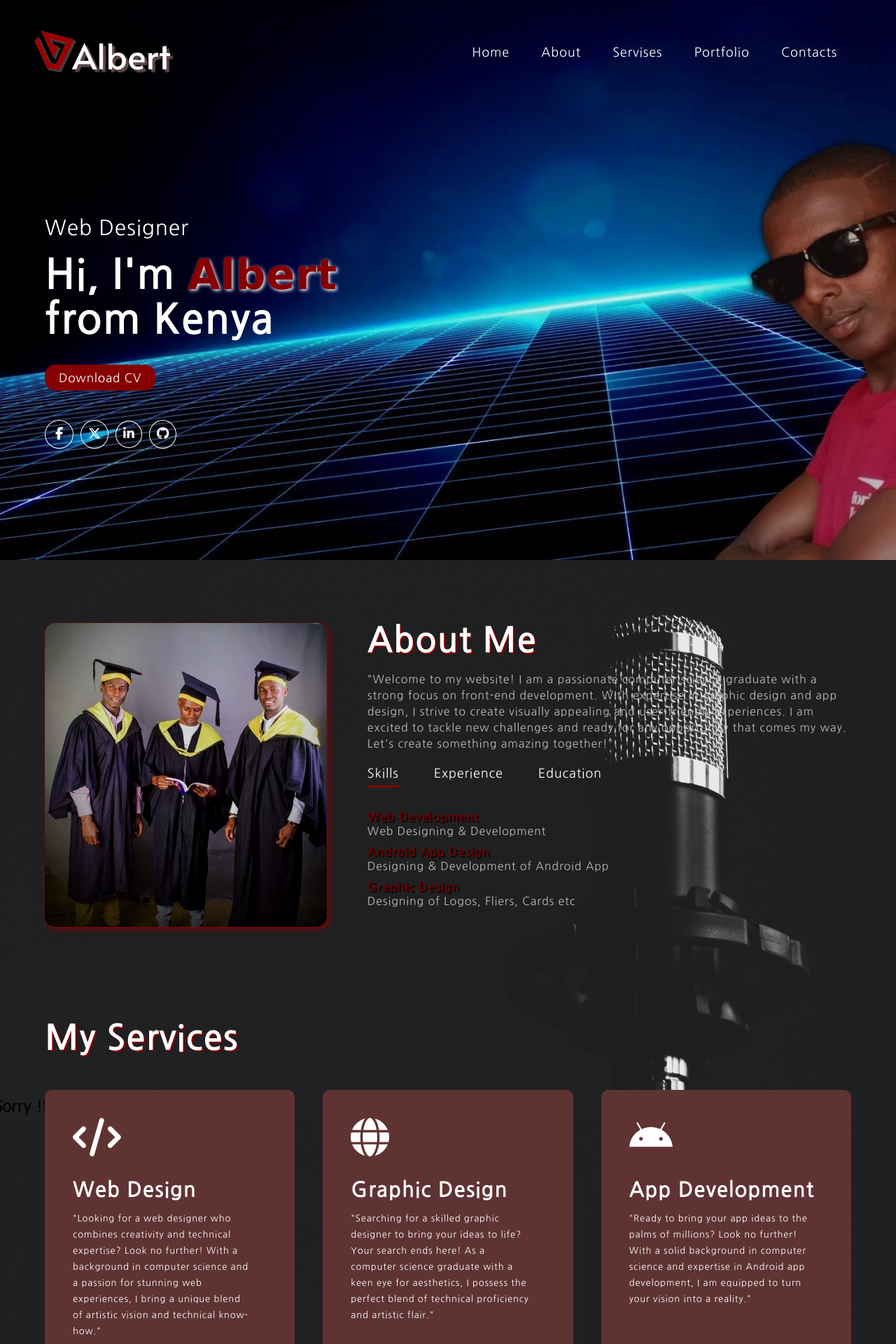
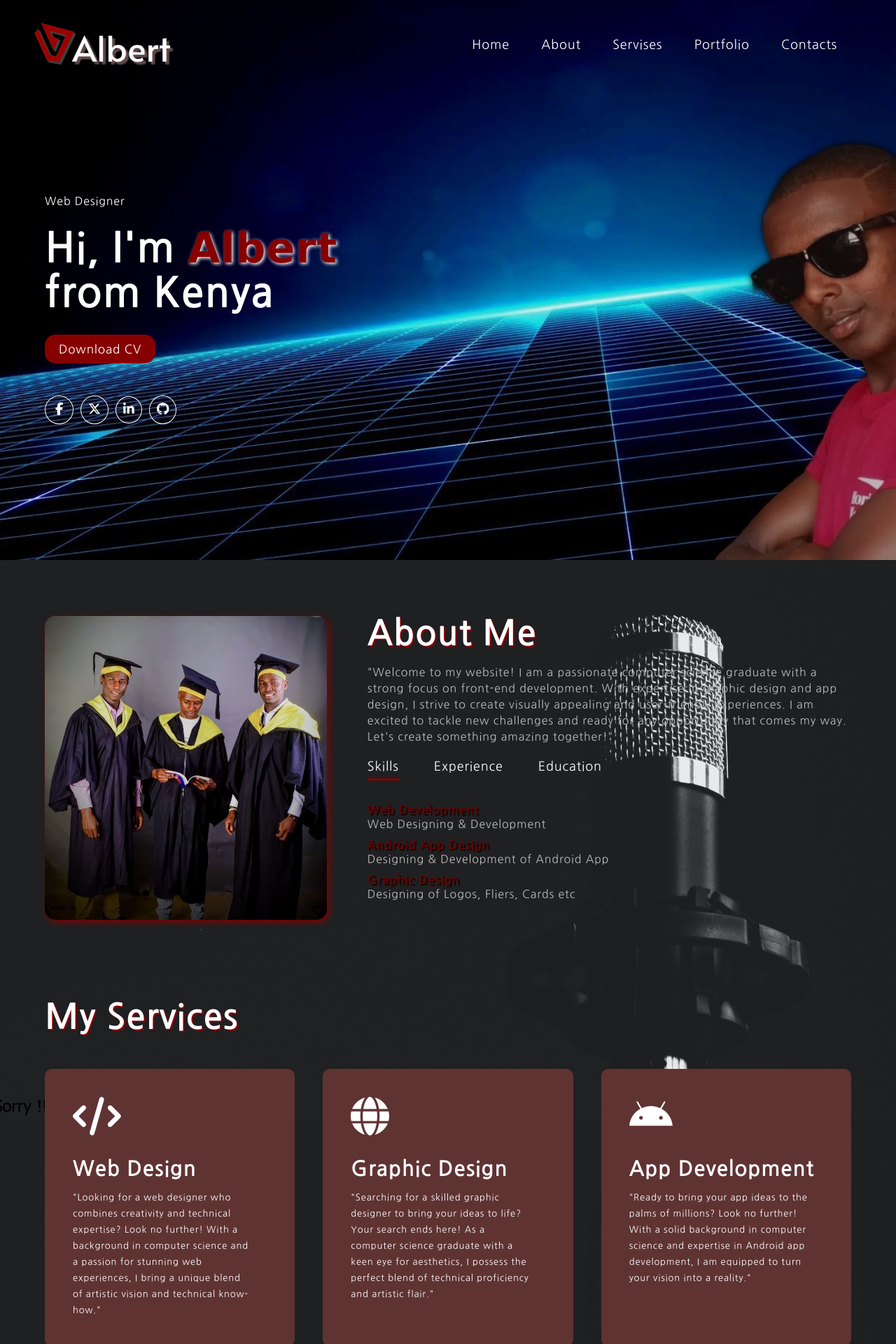
Before and after one commit to AlbertKiama/Pro_code, a PHP site: page /index.html in a window 1280 px wide. Shown: the top 1920 px of the page at 70% size. Run offline with PHP 8.4, Linux system fonts and the light colour scheme; some libraries are stand-ins or nearby versions; some web fonts are replaced.

Commit message:
Header final touches

```diff
--- a/index.css
+++ b/index.css
@@ -42,9 +42,11 @@
     background-size: cover;
     background-position: center center;
     background-repeat: no-repeat;
+    display: flex;
+    flex-direction: column;
 }
 .container {
-    padding: 10px 5%;
+    padding: 0 5%;
 }
 .logo {
     width: 200px;
@@ -55,7 +57,7 @@
     align-items: center;
     justify-content: space-between;
     flex-wrap: wrap;
-    padding: 15px 0;
+    height: 16vh;
 }
 nav ul li {
     display: inline-block;
@@ -86,8 +88,11 @@
     display: none;
 }
 .header-text {
-    margin-top: 15%;
-    font-size: 30px;
+    display: flex;
+    flex-direction: column;
+    align-items: flex-start;
+    justify-content: center;
+    height: 84vh;
 }
 .header-text h1 {
     font-size: 60px;
@@ -432,7 +437,7 @@
 }
 
 .contactForm .inputBox input[type="submit"] {
-    width: 100px;
+    width: 100%;
     background: #860000;
     color: #ffffff;
     border: none;
@@ -483,10 +488,6 @@
         background-size: cover;
         background-position: center center;
     }
-    .header-text{
-        margin-top: 35%;
-        font-size: 19px;
-    }
     .header-text h1 {
         font-size: 46px;
     }
@@ -496,7 +497,7 @@
         border-radius: 10px;
     }
     .social-icons {
-        margin-top: 10%;
+        margin-top: 7%;
     }
     .logo {
         width: 140px;
@@ -525,7 +526,7 @@
         padding: 12px;
         width: 100%;
     }
-    nav ul .fa-x {
+    nav ul .fa-xmark {
         position: absolute;
         top: 5%;
         left: 17%;
@@ -572,10 +573,7 @@
         background-image: url(images/Bg_Phone.jpg);
         background-size: cover;
         background-position: center center;
-    }
-    .header-text{
-        margin-top: 45%;
-        font-size: 17px;
+        height: 100vh;
     }
     .header-text h1 {
         font-size: 43px;
@@ -624,7 +622,7 @@
         font-size: 18px;
         margin: 15px 25px;
     }
-    nav ul .fa-x {
+    nav ul .fa-xmark {
         position: absolute;
         top: 5%;
         left: 15%;
```
Also changed, not shown: index.html (+11 -11 lines), index.php (added, +18 -0 lines), scripts.js (+4 -4 lines).
